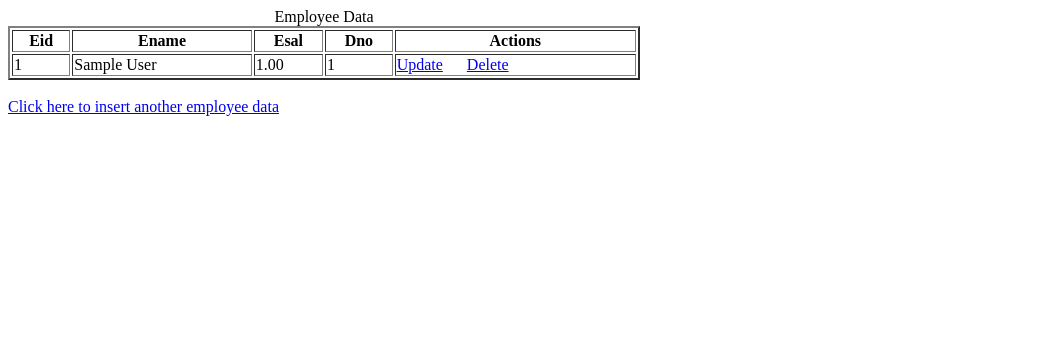
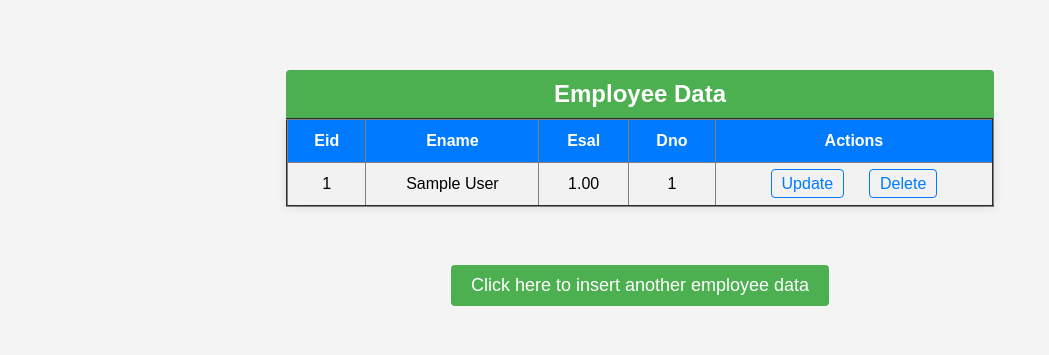
Before and after one commit to kartheekbasa/Django_crud_operation, a Django app: page /retreival/ in a window 1280 px wide. Shown: the top 355 px of the page, without its empty margins (0-1049 px from the left). Run offline with Django 5.2, Linux system fonts and the light colour scheme; tables that the repository leaves empty hold one stand-in row (values such as "Sample post").

Commit message:
Update retreival_result.html
added CSS

```diff
--- a/Templates/retreival_result.html
+++ b/Templates/retreival_result.html
@@ -2,7 +2,91 @@
 <html lang="en">
 <head>
     <meta charset="UTF-8">
-    <title>Title</title>
+    <title>Employee Data</title>
+    <style>
+        /* General styling for the body */
+        body {
+            font-family: Arial, sans-serif;
+            background-color: #f4f4f4;
+            text-align: center;
+            margin: 0;
+            padding: 50px;
+        }
+
+        /* Styling for the table */
+        table {
+            margin: 20px auto;
+            border-collapse: collapse;
+            background-color: #fff;
+            width: 60%;
+            box-shadow: 0 0 10px rgba(0, 0, 0, 0.1);
+        }
+
+        /* Styling for table caption */
+        caption {
+            font-size: 24px;
+            font-weight: bold;
+            padding: 10px;
+            background-color: #4CAF50;
+            color: white;
+            border-top-left-radius: 4px;
+            border-top-right-radius: 4px;
+        }
+
+        /* Styling for table headers */
+        th {
+            background-color: #007BFF;
+            color: white;
+            padding: 12px 15px;
+        }
+
+        /* Styling for table rows */
+        tr:nth-child(even) {
+            background-color: #f2f2f2;
+        }
+
+        tr:nth-child(odd) {
+            background-color: #ffffff;
+        }
+
+        /* Styling for table cells */
+        td {
+            padding: 12px 15px;
+            text-align: center;
+        }
+
+        /* Styling for links in table actions */
+        a {
+            text-decoration: none;
+            font-size: 16px;
+            color: #007BFF;
+            padding: 5px 10px;
+            border: 1px solid #007BFF;
+            border-radius: 4px;
+        }
+
+        a:hover {
+            background-color: #007BFF;
+            color: white;
+        }
+
+        /* Styling for the insertion link */
+        a[href="/in"] {
+            font-size: 18px;
+            padding: 10px 20px;
+            margin-top: 20px;
+            display: inline-block;
+            border: none;
+            border-radius: 4px;
+            background-color: #4CAF50;
+            color: white;
+            text-decoration: none;
+        }
+
+        a[href="/in"]:hover {
+            background-color: #45a049;
+        }
+    </style>
 </head>
 <body>
     <table border="2px" width="50%">
@@ -21,13 +105,13 @@
                  <td>{{ rec.sal }}</td>
                  <td>{{ rec.dno }}</td>
                  <td>
-                     <a href="/edit/{{rec.id}}">Update</span></a> &emsp;
+                     <a href="/edit/{{rec.id}}">Update</a> &emsp;
                      <a href="/delete/{{rec.id}}">Delete</a>
                  </td>
              </tr>
         {% endfor %}
     </table>
-<br>
-<a href="/in">Click here to insert another employee data</a>
+    <br>
+    <a href="/in">Click here to insert another employee data</a>
 </body>
 </html>
```
